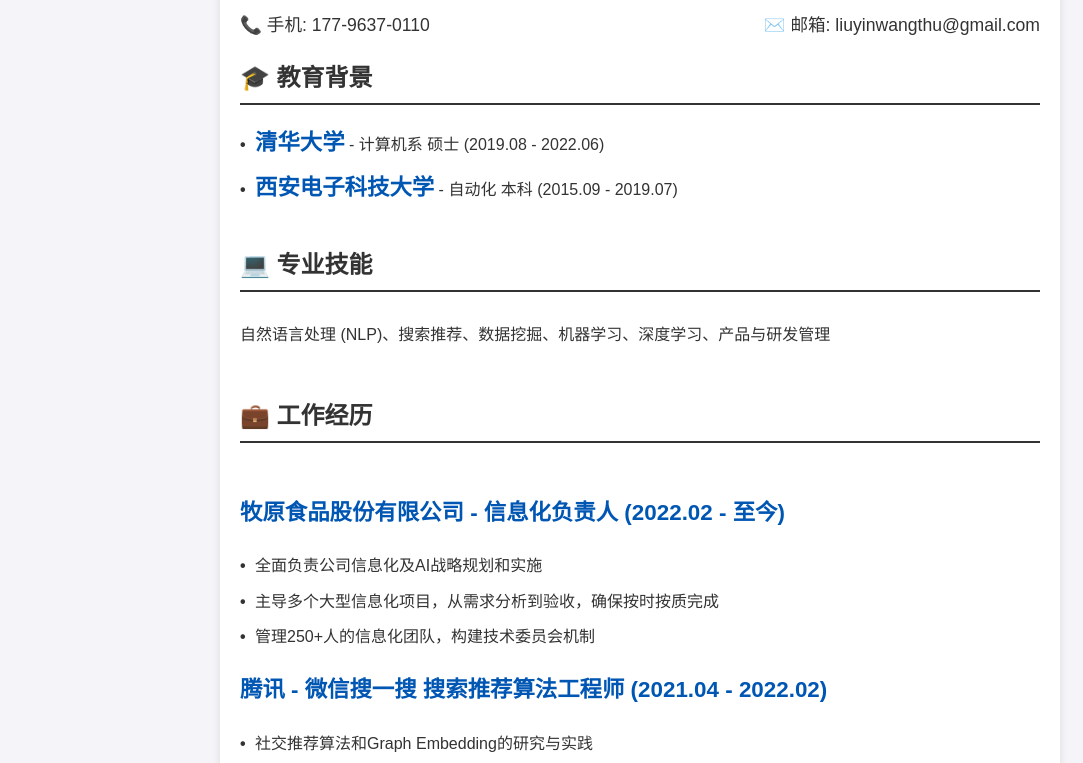
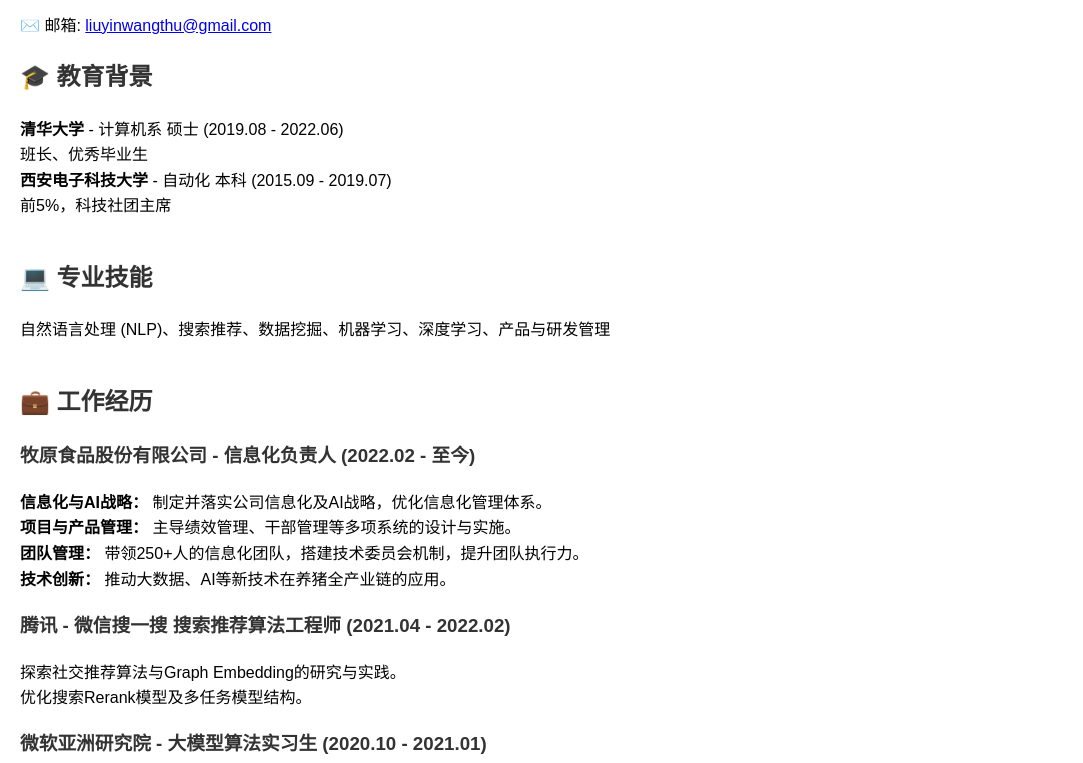
Before and after one commit to ly-wang19/liuyinwang.github.io, a plain HTML site: page index.html in a window 1280 px wide. Shown: the part 123-886 px from the top of the page, without its empty margins (0-1083 px from the left). Drawn offline with Linux system fonts and the light colour scheme.

Commit message:
Update index.html

```diff
--- a/index.html
+++ b/index.html
@@ -4,127 +4,64 @@
   <meta charset="UTF-8">
   <meta name="viewport" content="width=device-width, initial-scale=1.0">
   <title>王刘鄞的简历</title>
-  <link rel="stylesheet" href="https://cdnjs.cloudflare.com/ajax/libs/font-awesome/6.0.0-beta3/css/all.min.css">
   <style>
-    body {
-      font-family: Arial, sans-serif;
-      line-height: 1.6;
-      background-color: #f4f4f9;
-      color: #333;
-      margin: 0;
-      padding: 0;
-    }
-    .container {
-      max-width: 800px;
-      margin: 20px auto;
-      padding: 20px;
-      background: #fff;
-      box-shadow: 0 4px 8px rgba(0, 0, 0, 0.1);
-    }
-    h1, h2, h3 {
-      color: #333;
-      font-weight: 600;
-    }
-    .contact-info {
-      display: flex;
-      justify-content: space-between;
-      align-items: center;
-      font-size: 1.1em;
-      margin-bottom: 20px;
-    }
-    .contact-info a {
-      color: #333;
-      text-decoration: none;
-      font-weight: 500;
-    }
-    .contact-info a:hover {
-      text-decoration: underline;
-    }
-    .section {
-      margin-bottom: 40px;
-    }
-    .section h2 {
-      border-bottom: 2px solid #333;
-      padding-bottom: 5px;
-      margin-bottom: 20px;
-    }
-    ul {
-      list-style: none;
-      padding: 0;
-    }
-    ul li {
-      margin-bottom: 10px;
-    }
-    .section ul li::before {
-      content: "• ";
-      color: #333;
-      font-weight: bold;
-      margin-right: 5px;
-    }
-    .section-content {
-      padding: 10px 0;
-    }
-    .section-title {
-      font-size: 1.4em;
-      color: #0056b3;
-      font-weight: bold;
-    }
+    body { font-family: Arial, sans-serif; line-height: 1.6; margin: 20px; }
+    h1, h2, h3 { color: #333; }
+    ul { list-style-type: none; padding: 0; }
+    .contact-info { margin-bottom: 20px; }
+    .section { margin-bottom: 40px; }
   </style>
 </head>
 <body>
 
-  <div class="container">
-    <header>
   <h1>王刘鄞</h1>
   <div class="contact-info">
-        <div>📞 手机: 177-9637-0110</div>
-        <div>✉️ 邮箱: <a href="mailto:liuyinwangthu@gmail.com">liuyinwangthu@gmail.com</a></div>
+    <p>📞 手机: 177-9637-0110</p>
+    <p>✉️ 邮箱: <a href="mailto:liuyinwangthu@gmail.com">liuyinwangthu@gmail.com</a></p>
   </div>
-    </header>
 
   <div class="section">
     <h2>🎓 教育背景</h2>
     <ul>
-        <li><span class="section-title">清华大学</span> - 计算机系 硕士 (2019.08 - 2022.06)</li>
-        <li><span class="section-title">西安电子科技大学</span> - 自动化 本科 (2015.09 - 2019.07)</li>
+      <li><strong>清华大学</strong> - 计算机系 硕士 (2019.08 - 2022.06) <br> 班长、优秀毕业生</li>
+      <li><strong>西安电子科技大学</strong> - 自动化 本科 (2015.09 - 2019.07) <br> 前5%，科技社团主席</li>
     </ul>
   </div>
 
   <div class="section">
     <h2>💻 专业技能</h2>
-      <div class="section-content">
-        自然语言处理 (NLP)、搜索推荐、数据挖掘、机器学习、深度学习、产品与研发管理
-      </div>
+    <p>自然语言处理 (NLP)、搜索推荐、数据挖掘、机器学习、深度学习、产品与研发管理</p>
   </div>
 
   <div class="section">
     <h2>💼 工作经历</h2>
-      <div class="section-content">
-        <h3 class="section-title">牧原食品股份有限公司 - 信息化负责人 (2022.02 - 至今)</h3>
+
+    <h3>牧原食品股份有限公司 - 信息化负责人 (2022.02 - 至今)</h3>
     <ul>
-          <li>全面负责公司信息化及AI战略规划和实施</li>
-          <li>主导多个大型信息化项目，从需求分析到验收，确保按时按质完成</li>
-          <li>管理250+人的信息化团队，构建技术委员会机制</li>
+      <li><strong>信息化与AI战略：</strong> 制定并落实公司信息化及AI战略，优化信息化管理体系。</li>
+      <li><strong>项目与产品管理：</strong> 主导绩效管理、干部管理等多项系统的设计与实施。</li>
+      <li><strong>团队管理：</strong> 带领250+人的信息化团队，搭建技术委员会机制，提升团队执行力。</li>
+      <li><strong>技术创新：</strong> 推动大数据、AI等新技术在养猪全产业链的应用。</li>
     </ul>
 
-        <h3 class="section-title">腾讯 - 微信搜一搜 搜索推荐算法工程师 (2021.04 - 2022.02)</h3>
+    <h3>腾讯 - 微信搜一搜 搜索推荐算法工程师 (2021.04 - 2022.02)</h3>
     <ul>
-          <li>社交推荐算法和Graph Embedding的研究与实践</li>
-          <li>改进搜索Rerank模型和多任务模型结构</li>
+      <li>探索社交推荐算法与Graph Embedding的研究与实践。</li>
+      <li>优化搜索Rerank模型及多任务模型结构。</li>
     </ul>
 
-        <h3 class="section-title">微软亚洲研究院 - 大模型算法实习生 (2020.10 - 2021.01)</h3>
+    <h3>微软亚洲研究院 - 大模型算法实习生 (2020.10 - 2021.01)</h3>
     <ul>
-          <li>负责Bing必应新闻的推荐模型及大模型预训练工作</li>
+      <li>参与新闻推荐模型的研究，负责Bing必应新闻的大模型预训练工作。</li>
     </ul>
-      </div>
   </div>
 
   <div class="section">
     <h2>📜 论文与专利</h2>
     <ul>
-        <li>Liuyin Wang, Zihan Xu, et al. "Answer-driven Deep Question Generation based on Reinforcement Learning." <em>COLING 2020</em></li>
-        <li>L. Wang, D. Sheng, et al. "Question Generation via Multi-stage Answers Editing Network." <em>IJCNN 2021</em></li>
+      <li>Liuyin Wang, Zihan Xu, et al. "Answer-driven Deep Question Generation based on Reinforcement Learning." <em>COLING 2020</em>.</li>
+      <li>L. Wang, D. Sheng, et al. "Question Generation via Multi-stage Answers Editing Network." <em>IJCNN 2021</em>.</li>
+      <!-- 添加更多论文或专利 -->
     </ul>
   </div>
 
@@ -133,6 +70,7 @@
     <ul>
       <li>2018年 国家奖学金，2019年 清华大学优秀毕业生</li>
       <li>2017年 全国大学生电子设计大赛 全国二等奖</li>
+      <!-- 添加更多奖项 -->
     </ul>
   </div>
 
@@ -141,8 +79,8 @@
     <ul>
       <li>2021年 腾讯犀牛鸟精英人才培养计划 - 搜索中的用户点击行为探索</li>
       <li>2018年 大学生创新项目 - 基于北斗定位的仿生两栖勘测蛇</li>
+      <!-- 添加更多项目 -->
     </ul>
-    </div>
   </div>
 
 </body>
```
Lines whose indentation alone changed are shown as unchanged.
